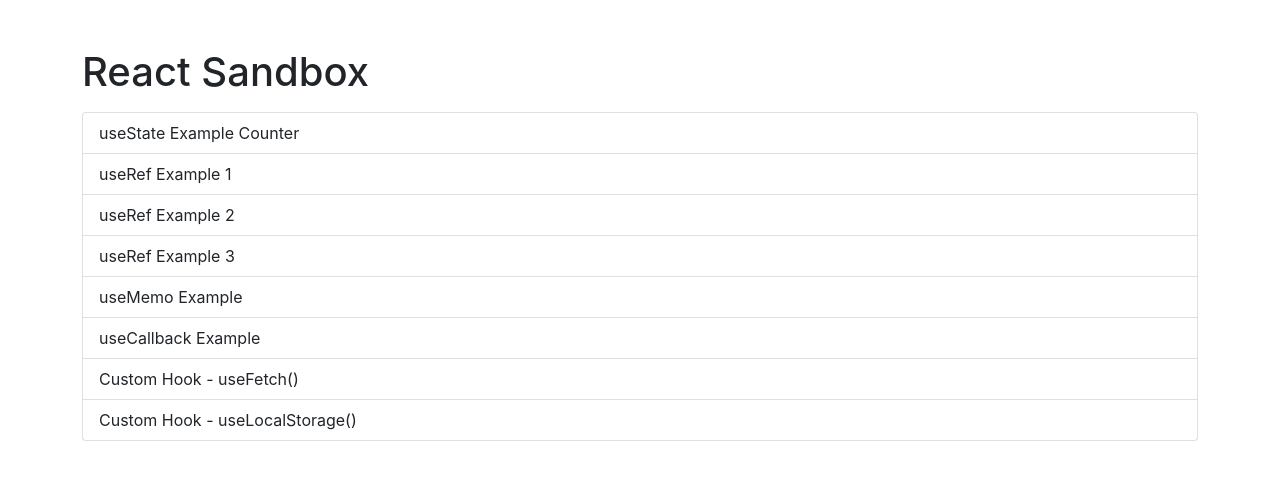
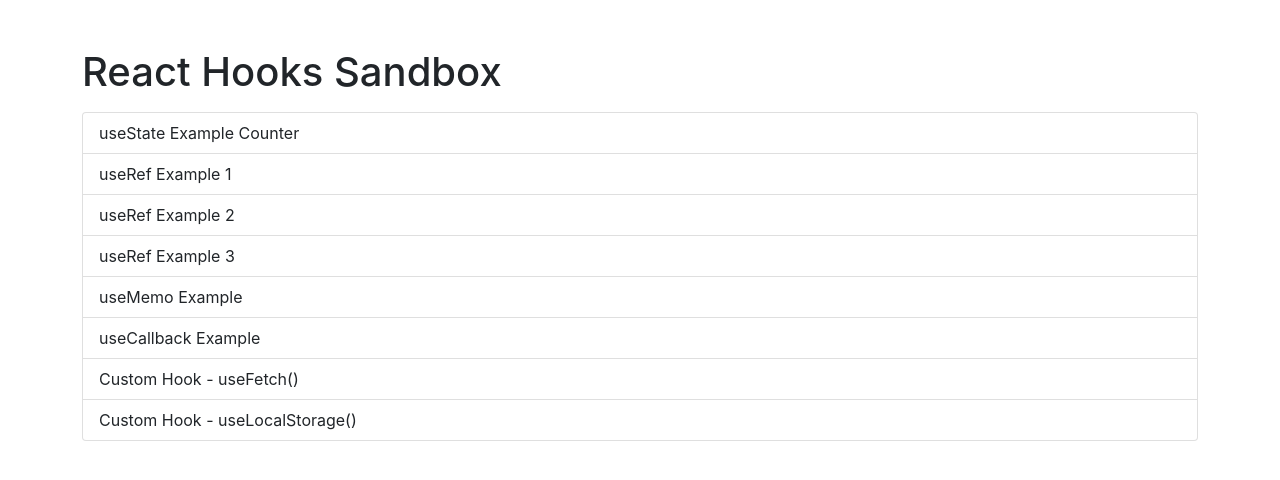
Before and after one commit to RayKilburg/advanced-react-hooks, a React (Create React App) app: page / in a window 1280 px wide. Shown: the top 480 px of the page. Built offline with nearby package versions, Linux system fonts and the light colour scheme.

Commit message:
title edit

```diff
--- a/src/components/Home.jsx
+++ b/src/components/Home.jsx
@@ -3,7 +3,7 @@ import { Link } from 'react-router-dom'
 function Home() {
   return (
     <>
-      <h1 className='mb-3'>React Sandbox</h1>
+      <h1 className='mb-3'>React Hooks Sandbox</h1>
       <ul class='list-group'>
       <Link
           className='list-group-item list-group-item-action'
```
